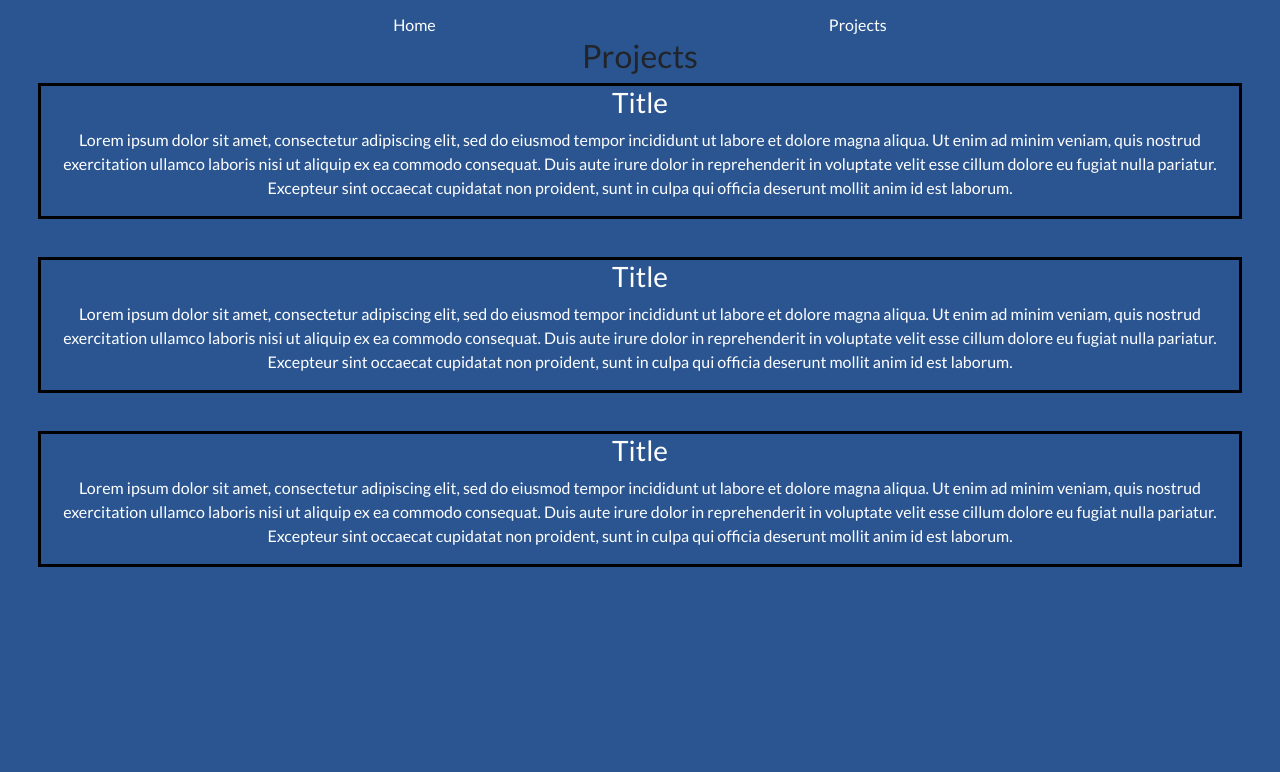
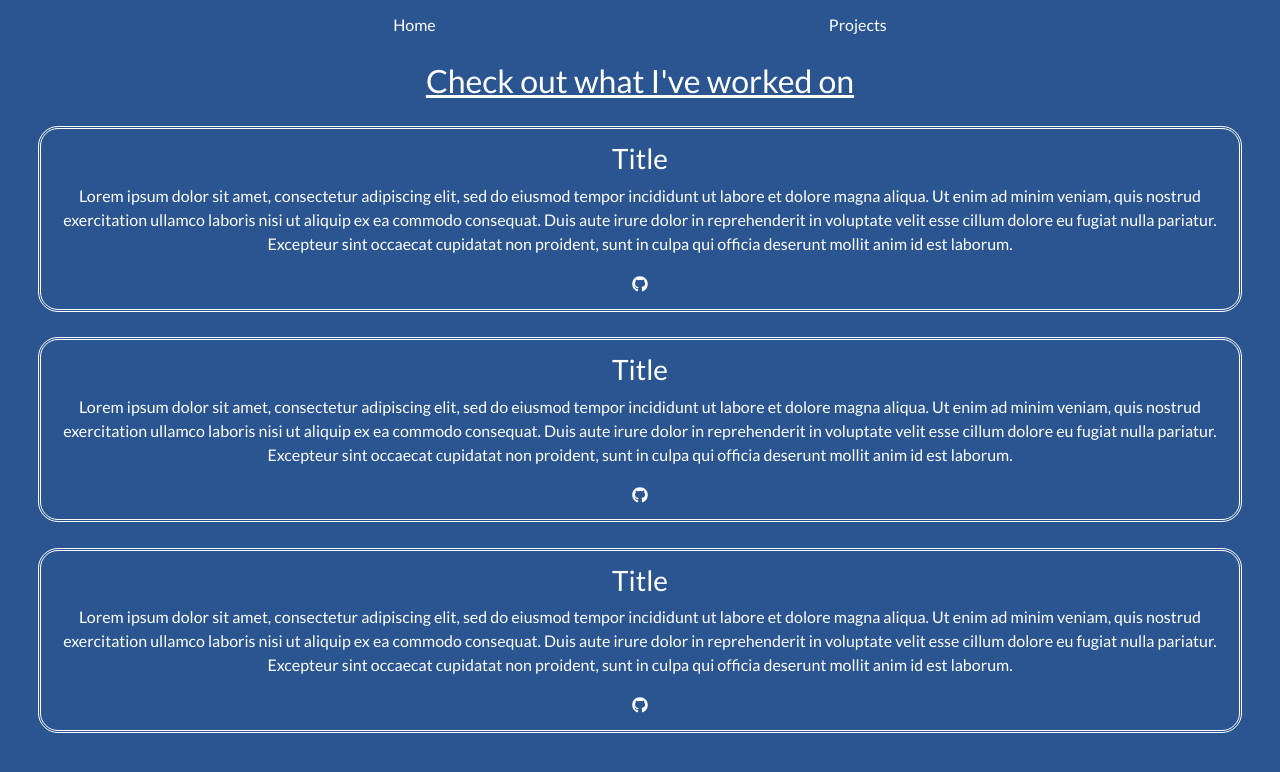
Before and after one commit to april5622/Portfolio, a React (Create React App) app in the folder portfolio/: page /projects in a window 1280 px wide. Shown: the top 772 px of the page. Built offline with nearby package versions, Linux system fonts and the light colour scheme.

Commit message:
did more styling on both pages

```diff
--- a/portfolio/src/App.css
+++ b/portfolio/src/App.css
@@ -31,9 +31,19 @@
   margin-top: 1%;
 }
 
+.Home:hover{
+  color: gray;
+  text-decoration: none;
+}
+
 .Projects {
   color: white;
   margin-top: 1%;
+}
+
+.Projects:hover{
+  color: gray;
+  text-decoration: none;
 }
 
 h1{
@@ -45,6 +55,12 @@ h1.april{
   color: white;
 }
 
+h2{
+  color: white;
+  margin: 2%;
+  text-decoration: underline;
+}
+
 .icon-div{
   margin-top: 2%;
 }
@@ -53,10 +69,15 @@ a.github {
   color: white;
 }
 
+a.github:hover {
+  color:gray;
+}
+
 img{
   width: 15%;
   height: auto;
   border-radius: 50%;
+  border: double white;
   /* margin-top: 40%; */
 }
 
@@ -71,25 +92,42 @@ img{
 }
 
 .project-1{
-  border: solid black;
+  border: double white;
+  border-radius: 20px;
+  background-color: #2a5591;
+  color:white;
+  margin-right: 3%;
+  margin-left: 3%;
+  margin-bottom: 2%;
+  padding: 1%;
+}
+
+.project-2{
+  border: double white;
+  border-radius: 20px;
+  background-color:#2a5591;
   color: white;
   margin-right: 3%;
   margin-left: 3%;
-  margin-bottom: 3%;
+  margin-bottom: 2%;
+  padding: 1%;
 }
 
-.project-2{
-  border: solid black;
+.project-3{
+  border: double white;
+  border-radius: 20px;
+  background-color: #2a5591;
   color: white;
   margin-right: 3%;
   margin-left: 3%;
-  margin-bottom: 3%;
+  margin-bottom: 2%;
+  padding: 1%;
 }
 
-.project-3{
-  border: solid black;
+a.github-project {
   color: white;
-  margin-right: 3%;
-  margin-left: 3%;
-  margin-bottom: 3%;
 }
+
+a.github-project:hover {
+  color:gray;
+}
--- a/portfolio/src/components/ProjectsPage.js
+++ b/portfolio/src/components/ProjectsPage.js
@@ -1,5 +1,7 @@
 import React from 'react'
 import { Link } from "react-router-dom";
+import { FontAwesomeIcon } from "@fortawesome/react-fontawesome";
+import { faGithub } from "@fortawesome/free-brands-svg-icons";
 
 function ProjectsPage() {
     return (
@@ -8,7 +10,7 @@ function ProjectsPage() {
                 <Link className="Home" to="/">Home</Link>
                 <Link className="Projects" to="/projects">Projects</Link>
             </div>
-            <h2>Projects</h2>
+            <h2>Check out what I've worked on</h2>
             <div className="project-1">
                 <h3>Title</h3>
                 <p className="project-card-1">
@@ -21,6 +23,9 @@ function ProjectsPage() {
                     non proident, sunt in culpa qui officia deserunt mollit anim id
                     est laborum.
                 </p>
+                <a href="https://github.com/april5622/" className="github-project icon">
+                    <FontAwesomeIcon icon={faGithub} size="1x" />
+                </a>
             </div>
             <div className="project-2">
                 <h3>Title</h3>
@@ -34,6 +39,9 @@ function ProjectsPage() {
                     non proident, sunt in culpa qui officia deserunt mollit anim id
                     est laborum.
                 </p>
+                <a href="https://github.com/april5622/" className="github-project icon">
+                    <FontAwesomeIcon icon={faGithub} size="1x" />
+                </a>
             </div>
             <div className="project-3">
                 <h3>Title</h3>
@@ -47,6 +55,9 @@ function ProjectsPage() {
                     non proident, sunt in culpa qui officia deserunt mollit anim id
                     est laborum.
                 </p>
+                <a href="https://github.com/april5622/" className="github-project icon">
+                    <FontAwesomeIcon icon={faGithub} size="1x" />
+                </a>
             </div>
         </div>
     )
```
